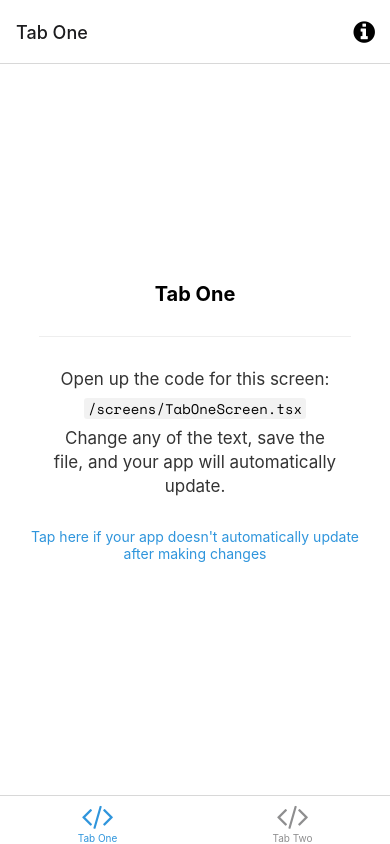
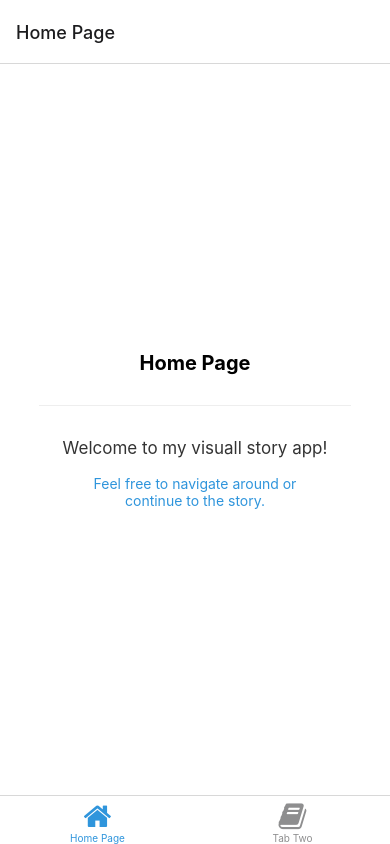
Before and after one commit to TinaPhenole/Redeemed, a React Native app: screen /HomePage in a window 390 px wide. Built offline with nearby package versions, Linux system fonts and the light colour scheme; what expo-linking would draw is missing.

Commit message:
homepage

```diff
--- a/components/EditScreenInfo.tsx
+++ b/components/EditScreenInfo.tsx
@@ -1,10 +1,8 @@
-import * as WebBrowser from 'expo-web-browser';
-import React from 'react';
-import { StyleSheet, TouchableOpacity } from 'react-native';
+import React from "react";
+import { StyleSheet } from "react-native";
 
-import Colors from '../constants/Colors';
-import { MonoText } from './StyledText';
-import { Text, View } from './Themed';
+import Colors from "../constants/Colors";
+import { Text, View } from "./Themed";
 
 export default function EditScreenInfo({ path }: { path: string }) {
   return (
@@ -13,68 +11,40 @@ export default function EditScreenInfo({ path }: { path: string }) {
         <Text
           style={styles.getStartedText}
           lightColor="rgba(0,0,0,0.8)"
-          darkColor="rgba(255,255,255,0.8)">
-          Open up the code for this screen:
-        </Text>
-
-        <View
-          style={[styles.codeHighlightContainer, styles.homeScreenFilename]}
-          darkColor="rgba(255,255,255,0.05)"
-          lightColor="rgba(0,0,0,0.05)">
-          <MonoText>{path}</MonoText>
-        </View>
-
-        <Text
-          style={styles.getStartedText}
-          lightColor="rgba(0,0,0,0.8)"
-          darkColor="rgba(255,255,255,0.8)">
-          Change any of the text, save the file, and your app will automatically update.
+          darkColor="rgba(255,255,255,0.8)"
+        >
+          Welcome to my visuall story app!
         </Text>
       </View>
 
       <View style={styles.helpContainer}>
-        <TouchableOpacity onPress={handleHelpPress} style={styles.helpLink}>
-          <Text style={styles.helpLinkText} lightColor={Colors.light.tint}>
-            Tap here if your app doesn't automatically update after making changes
-          </Text>
-        </TouchableOpacity>
+        <Text style={styles.helpLinkText} lightColor={Colors.light.tint}>
+          Feel free to navigate around or continue to the story.
+        </Text>
       </View>
     </View>
   );
 }
 
-function handleHelpPress() {
-  WebBrowser.openBrowserAsync(
-    'https://docs.expo.io/get-started/create-a-new-app/#opening-the-app-on-your-phonetablet'
-  );
-}
+// ändra namnen på dessa
 
 const styles = StyleSheet.create({
   getStartedContainer: {
-    alignItems: 'center',
+    alignItems: "center",
     marginHorizontal: 50,
-  },
-  homeScreenFilename: {
-    marginVertical: 7,
-  },
-  codeHighlightContainer: {
-    borderRadius: 3,
-    paddingHorizontal: 4,
   },
   getStartedText: {
     fontSize: 17,
     lineHeight: 24,
-    textAlign: 'center',
+    textAlign: "center",
   },
   helpContainer: {
     marginTop: 15,
     marginHorizontal: 20,
-    alignItems: 'center',
-  },
-  helpLink: {
-    paddingVertical: 15,
+    alignItems: "center",
   },
   helpLinkText: {
-    textAlign: 'center',
+    textAlign: "center",
+    marginHorizontal: 50,
   },
 });
--- a/navigation/LinkingConfiguration.ts
+++ b/navigation/LinkingConfiguration.ts
@@ -15,9 +15,9 @@ const linking: LinkingOptions<RootStackParamList> = {
     screens: {
       Root: {
         screens: {
-          TabOne: {
+          HomePage: {
             screens: {
-              TabOneScreen: 'one',
+              HomePage: 'Home',
             },
           },
           TabTwo: {
@@ -27,7 +27,6 @@ const linking: LinkingOptions<RootStackParamList> = {
           },
         },
       },
-      Modal: 'modal',
       NotFound: '*',
     },
   },
--- a/navigation/index.tsx
+++ b/navigation/index.tsx
@@ -1,48 +1,56 @@
-/**
- * If you are not familiar with React Navigation, refer to the "Fundamentals" guide:
- * https://reactnavigation.org/docs/getting-started
- *
- */
-import { FontAwesome } from '@expo/vector-icons';
-import { createBottomTabNavigator } from '@react-navigation/bottom-tabs';
-import { NavigationContainer, DefaultTheme, DarkTheme } from '@react-navigation/native';
-import { createNativeStackNavigator } from '@react-navigation/native-stack';
-import * as React from 'react';
-import { ColorSchemeName, Pressable } from 'react-native';
+import { FontAwesome } from "@expo/vector-icons";
+import { createBottomTabNavigator } from "@react-navigation/bottom-tabs";
+import {
+  NavigationContainer,
+  DefaultTheme,
+  DarkTheme,
+} from "@react-navigation/native";
+import { createNativeStackNavigator } from "@react-navigation/native-stack";
+import * as React from "react";
+import { ColorSchemeName, Pressable } from "react-native";
 
-import Colors from '../constants/Colors';
-import useColorScheme from '../hooks/useColorScheme';
-import ModalScreen from '../screens/ModalScreen';
-import NotFoundScreen from '../screens/NotFoundScreen';
-import TabOneScreen from '../screens/TabOneScreen';
-import TabTwoScreen from '../screens/TabTwoScreen';
-import { RootStackParamList, RootTabParamList, RootTabScreenProps } from '../types';
-import LinkingConfiguration from './LinkingConfiguration';
+import Colors from "../constants/Colors";
+import useColorScheme from "../hooks/useColorScheme";
+import NotFoundScreen from "../screens/NotFoundScreen";
+import HomePage from "../screens/HomePage";
+import TabTwoScreen from "../screens/TabTwoScreen";
+import {
+  RootStackParamList,
+  RootTabParamList,
+  RootTabScreenProps,
+} from "../types";
+import LinkingConfiguration from "./LinkingConfiguration";
 
-export default function Navigation({ colorScheme }: { colorScheme: ColorSchemeName }) {
+export default function Navigation({
+  colorScheme,
+}: {
+  colorScheme: ColorSchemeName;
+}) {
   return (
     <NavigationContainer
       linking={LinkingConfiguration}
-      theme={colorScheme === 'dark' ? DarkTheme : DefaultTheme}>
+      theme={colorScheme === "dark" ? DarkTheme : DefaultTheme}
+    >
       <RootNavigator />
     </NavigationContainer>
   );
 }
 
-/**
- * A root stack navigator is often used for displaying modals on top of all other content.
- * https://reactnavigation.org/docs/modal
- */
 const Stack = createNativeStackNavigator<RootStackParamList>();
 
 function RootNavigator() {
   return (
     <Stack.Navigator>
-      <Stack.Screen name="Root" component={BottomTabNavigator} options={{ headerShown: false }} />
-      <Stack.Screen name="NotFound" component={NotFoundScreen} options={{ title: 'Oops!' }} />
-      <Stack.Group screenOptions={{ presentation: 'modal' }}>
-        <Stack.Screen name="Modal" component={ModalScreen} />
-      </Stack.Group>
+      <Stack.Screen
+        name="Root"
+        component={BottomTabNavigator}
+        options={{ headerShown: false }}
+      />
+      <Stack.Screen
+        name="NotFound"
+        component={NotFoundScreen}
+        options={{ title: "Oops!" }}
+      />
     </Stack.Navigator>
   );
 }
@@ -58,38 +66,25 @@ function BottomTabNavigator() {
 
   return (
     <BottomTab.Navigator
-      initialRouteName="TabOne"
+      initialRouteName="HomePage"
       screenOptions={{
         tabBarActiveTintColor: Colors[colorScheme].tint,
-      }}>
+      }}
+    >
       <BottomTab.Screen
-        name="TabOne"
-        component={TabOneScreen}
-        options={({ navigation }: RootTabScreenProps<'TabOne'>) => ({
-          title: 'Tab One',
-          tabBarIcon: ({ color }) => <TabBarIcon name="code" color={color} />,
-          headerRight: () => (
-            <Pressable
-              onPress={() => navigation.navigate('Modal')}
-              style={({ pressed }) => ({
-                opacity: pressed ? 0.5 : 1,
-              })}>
-              <FontAwesome
-                name="info-circle"
-                size={25}
-                color={Colors[colorScheme].text}
-                style={{ marginRight: 15 }}
-              />
-            </Pressable>
-          ),
+        name="HomePage"
+        component={HomePage}
+        options={({ navigation }: RootTabScreenProps<"HomePage">) => ({
+          title: "Home Page",
+          tabBarIcon: ({ color }) => <TabBarIcon name="home" color={color} />,
         })}
       />
       <BottomTab.Screen
         name="TabTwo"
         component={TabTwoScreen}
         options={{
-          title: 'Tab Two',
-          tabBarIcon: ({ color }) => <TabBarIcon name="code" color={color} />,
+          title: "Tab Two",
+          tabBarIcon: ({ color }) => <TabBarIcon name="book" color={color} />,
         }}
       />
     </BottomTab.Navigator>
@@ -100,8 +95,26 @@ function BottomTabNavigator() {
  * You can explore the built-in icon families and icons on the web at https://icons.expo.fyi/
  */
 function TabBarIcon(props: {
-  name: React.ComponentProps<typeof FontAwesome>['name'];
+  name: React.ComponentProps<typeof FontAwesome>["name"];
   color: string;
 }) {
   return <FontAwesome size={30} style={{ marginBottom: -3 }} {...props} />;
 }
+
+/*
+headerRight: () => (
+            <Pressable
+              onPress={() => navigation.navigate("Modal")}
+              style={({ pressed }) => ({
+                opacity: pressed ? 0.5 : 1,
+              })}
+            >
+              <FontAwesome
+                name="info-circle"
+                size={25}
+                color={Colors[colorScheme].text}
+                style={{ marginRight: 15 }}
+              />
+            </Pressable>
+          ),
+*/
--- /dev/null
+++ b/screens/HomePage.tsx
@@ -0,0 +1,39 @@
+import * as React from "react";
+import { StyleSheet } from "react-native";
+
+import EditScreenInfo from "../components/EditScreenInfo";
+import { Text, View } from "../components/Themed";
+import { RootTabScreenProps } from "../types";
+
+export default function HomePage({
+  navigation,
+}: RootTabScreenProps<"HomePage">) {
+  return (
+    <View style={styles.container}>
+      <Text style={styles.title}>Home Page</Text>
+      <View
+        style={styles.separator}
+        lightColor="#eee"
+        darkColor="rgba(255,255,255,0.1)"
+      />
+      <EditScreenInfo path="/screens/HomePage.tsx" />
+    </View>
+  );
+}
+
+const styles = StyleSheet.create({
+  container: {
+    flex: 1,
+    alignItems: "center",
+    justifyContent: "center",
+  },
+  title: {
+    fontSize: 20,
+    fontWeight: "bold",
+  },
+  separator: {
+    marginVertical: 30,
+    height: 1,
+    width: "80%",
+  },
+});
--- a/screens/TabOneScreen.tsx
+++ /dev/null
@@ -1,33 +0,0 @@
-import * as React from 'react';
-import { StyleSheet } from 'react-native';
-
-import EditScreenInfo from '../components/EditScreenInfo';
-import { Text, View } from '../components/Themed';
-import { RootTabScreenProps } from '../types';
-
-export default function TabOneScreen({ navigation }: RootTabScreenProps<'TabOne'>) {
-  return (
-    <View style={styles.container}>
-      <Text style={styles.title}>Tab One</Text>
-      <View style={styles.separator} lightColor="#eee" darkColor="rgba(255,255,255,0.1)" />
-      <EditScreenInfo path="/screens/TabOneScreen.tsx" />
-    </View>
-  );
-}
-
-const styles = StyleSheet.create({
-  container: {
-    flex: 1,
-    alignItems: 'center',
-    justifyContent: 'center',
-  },
-  title: {
-    fontSize: 20,
-    fontWeight: 'bold',
-  },
-  separator: {
-    marginVertical: 30,
-    height: 1,
-    width: '80%',
-  },
-});
```
Also changed, not shown: components/Button.tsx (added, +31 -0 lines), types.tsx (+14 -12 lines).
